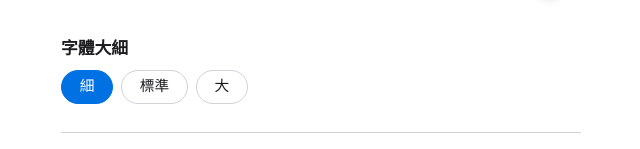
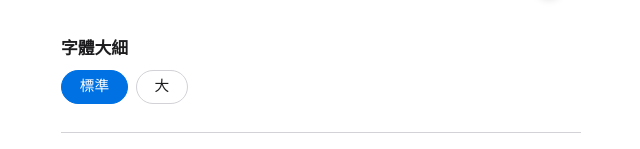
Before and after one commit to taigikeyboard/kautian-extension, a browser extension: page options/options.html in a window 1280 px wide. Shown: the part 336-485 px from the top of the page, without its empty margins (319-959 px from the left). Drawn offline with Linux system fonts and the light colour scheme.

Commit message:
update options

```diff
--- a/options/options.html
+++ b/options/options.html
@@ -37,9 +37,8 @@
     <section>
       <h2>字體大細</h2>
       <div class="scale-group" role="radiogroup" aria-label="字體大細">
-        <label><input type="radio" name="fontScale" value="85"><span>細</span></label>
-        <label><input type="radio" name="fontScale" value="100"><span>標準</span></label>
-        <label><input type="radio" name="fontScale" value="115"><span>大</span></label>
+        <label><input type="radio" name="fontScale" value="85"><span>標準</span></label>
+        <label><input type="radio" name="fontScale" value="100"><span>大</span></label>
       </div>
     </section>
 
```
